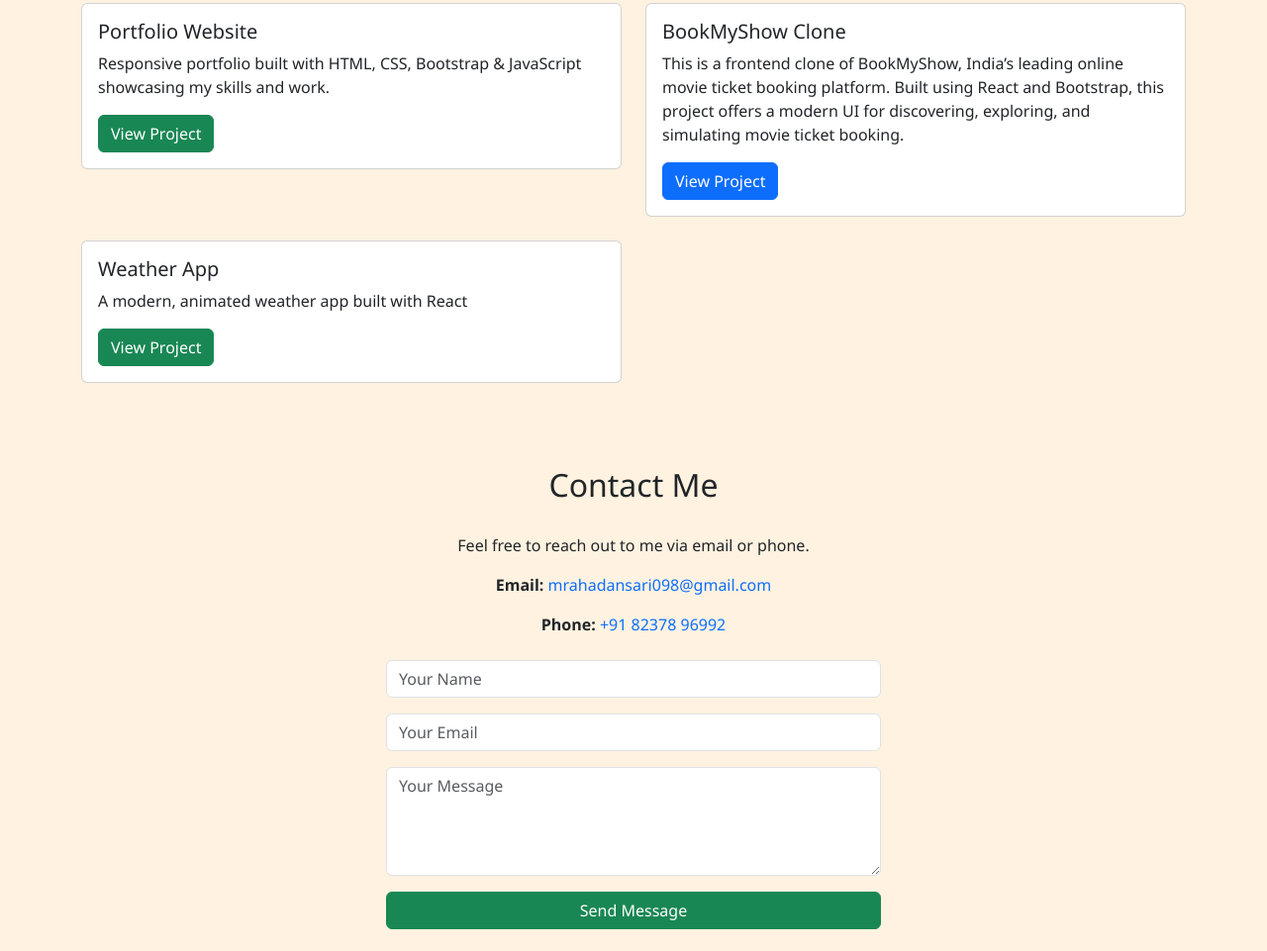
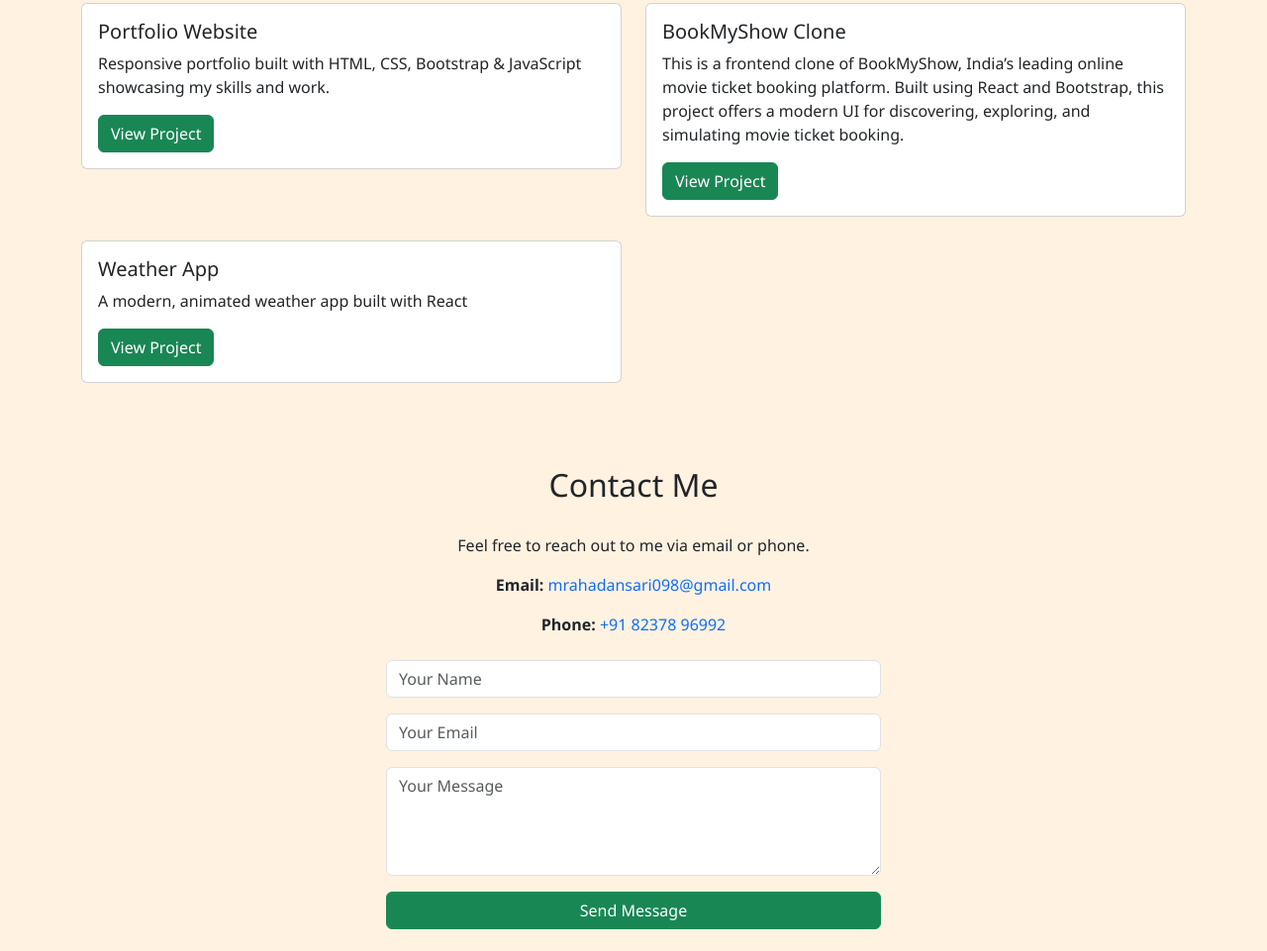
Before and after one commit to Aahad098/my-portfolio, a plain HTML site: page index.html in a window 1280 px wide. Shown: the part 1388-2349 px from the top of the page at 99% size. Drawn offline with nearby package versions, Linux system fonts and the light colour scheme.

Commit message:
Updated index.html with latest changes

```diff
--- a/index.html
+++ b/index.html
@@ -124,7 +124,7 @@
           <div class="card-body">
             <h5 class="card-title">BookMyShow Clone</h5>
             <p class="card-text">This is a frontend clone of BookMyShow, India’s leading online movie ticket booking platform. Built using React and Bootstrap, this project offers a modern UI for discovering, exploring, and simulating movie ticket booking.</p>
-            <a href="https://bookmyshow-clone-psi-bice.vercel.app/" class="btn btn-primary" target="_blank">View Project</a>
+            <a href="https://bookmyshow-clone-psi-bice.vercel.app/" class="btn btn-success" target="_blank">View Project</a>
           </div>
         </div>
       </div>
```
